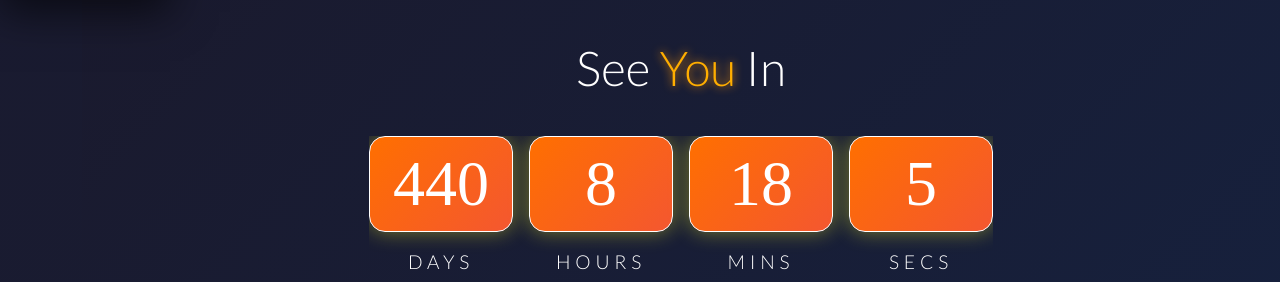
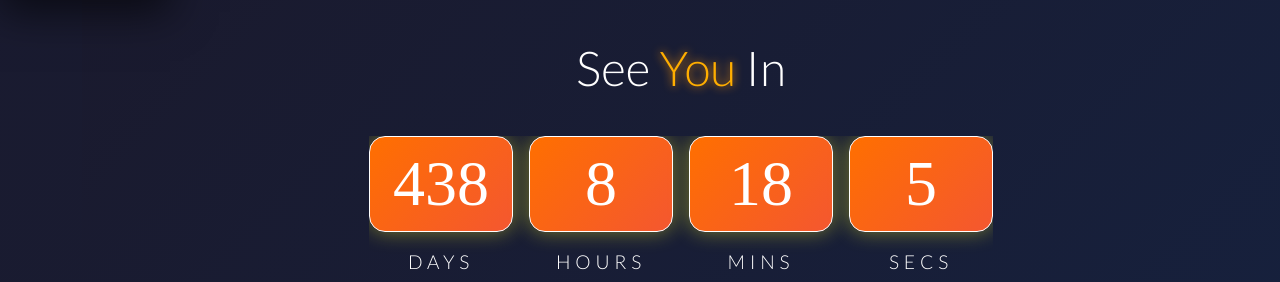
Before and after one commit to nilesh0210977/Solasta, a React (Create React App) app in the folder client/: page / in a window 1280 px wide. Shown: the part 800-1082 px from the top of the page. Built offline with nearby package versions, Linux system fonts and the light colour scheme; a web font is replaced by a local one.

Commit message:
Update Timer.js

```diff
--- a/client/src/components/Timer.js
+++ b/client/src/components/Timer.js
@@ -3,7 +3,7 @@ import "./styles/Timer.css";
 import SectionHeader from "./SectionHeader";
 
 export default function Timer(props) {
-  const targetDate = "2025-03-17:00:00";
+  const targetDate = "2025-03-15:00:00";
 
   const calculateTimeLeft = () => {
     const difference = new Date(targetDate) - new Date();
```
